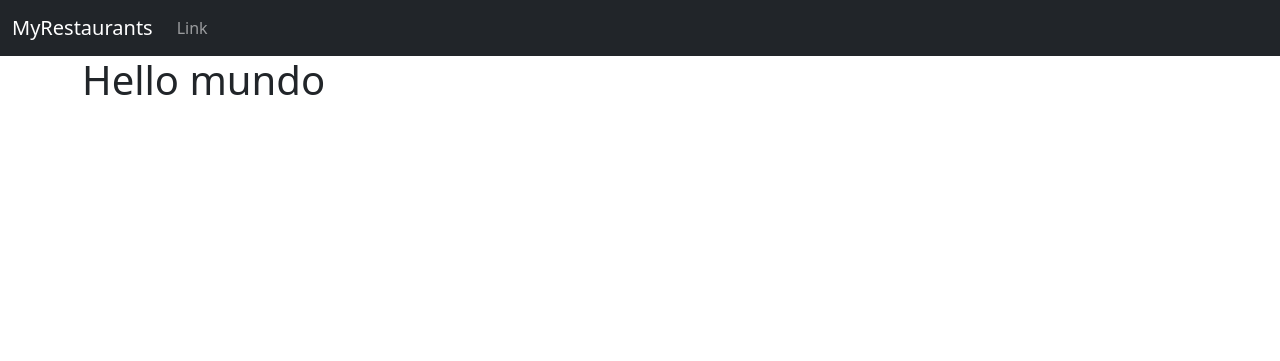
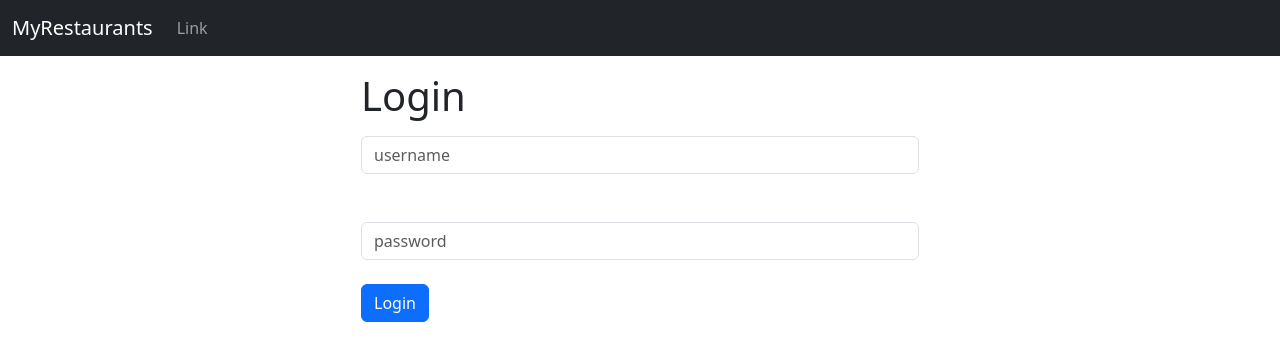
Before and after one commit to mondragonSaiz/restaurantCRM, a Django app: page / in a window 1280 px wide. Shown: the top 361 px of the page. Run offline with Django 4.2, Linux system fonts and the light colour scheme.

Commit message:
Added login form, is user auth logic

```diff
--- a/restaurantcrm/website/templates/home.html
+++ b/restaurantcrm/website/templates/home.html
@@ -1,5 +1,35 @@
 {% extends 'base.html' %} {% block content %}
 
-<h1>Hello mundo</h1>
+<div class="col-md-6 offset-md-3 mt-3">
+  {% if user.is_authenticated %}
+  <h1>hello world</h1>
 
-{% endblock %}
+  {% else %}
+  <h1>Login</h1>
+  <form method="POST" action="{% url 'home' %}">
+    {% csrf_token %}
+    <form>
+      <div class="mb-5 mt-3">
+        <input
+          name="username"
+          placeholder="username"
+          type="text"
+          class="form-control"
+          required
+        />
+      </div>
+      <div class="mb-4 mt-3">
+        <input
+          name="password"
+          placeholder="password"
+          type="password"
+          class="form-control"
+          required
+        />
+      </div>
+
+      <button type="submit" class="btn btn-primary">Login</button>
+    </form>
+  </form>
+</div>
+{% endif %} {% endblock %}
--- a/restaurantcrm/website/urls.py
+++ b/restaurantcrm/website/urls.py
@@ -3,7 +3,7 @@ from . import views
 
 urlpatterns = [
     path('', views.home, name='home'),
-    path('login/', views.login_user, name='login'),
-    path('logout/', views.logout_user, name='logout'),
+    #path('login/', views.login_user, name='login'),
+    #path('logout/', views.logout_user, name='logout'),
 
 ]
--- a/restaurantcrm/website/views.py
+++ b/restaurantcrm/website/views.py
@@ -4,8 +4,8 @@ from django.contrib import messages
 
 # Create your views here.
 def home(request):
+
     return render(request, 'home.html', {})
-def login_user(request):
-    pass
+
 def logout_user(request):
     pass
```
